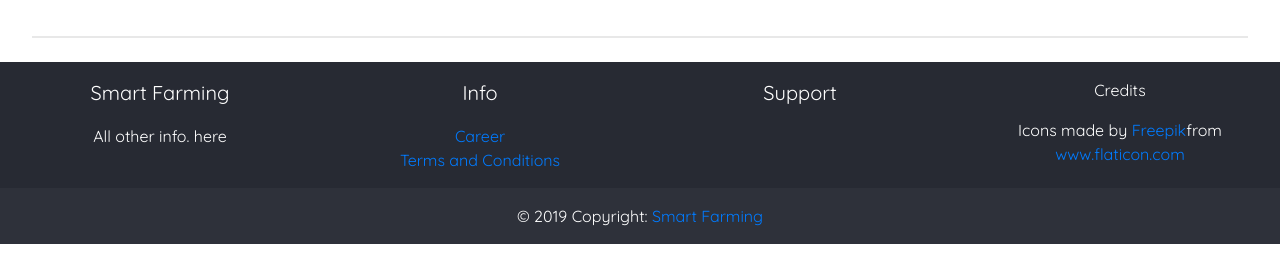
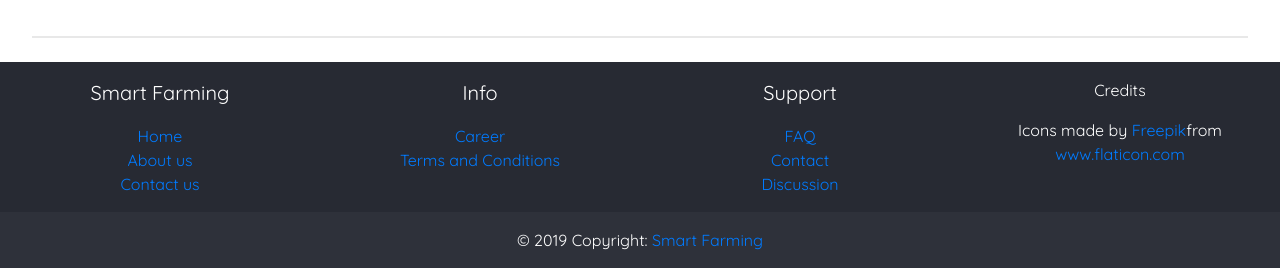
Before and after one commit to Vengixlabs/agri-site, a plain HTML site: page index.html in a window 1280 px wide. Shown: the part 4315-4583 px from the top of the page. Before the commit the page ends 4559 px from the top, so only its background shows below. Drawn offline with nearby package versions, Linux system fonts and the light colour scheme.

Commit message:
footer updated

```diff
--- a/index.html
+++ b/index.html
@@ -284,7 +284,9 @@
             <!-- Logo and contact -->
             <div class="col-sm-12 col-md-6 col-lg-3">
                 <p class="lead">Smart Farming</p>
-                <p>All other info. here</p>
+                <a href="">Home</a><br>
+                <a href="">About us</a><br>
+                <a href="">Contact us</a>
             </div>
             <div class="col-sm-12 col-md-6 col-lg-3">
                 <p class="lead">Info</p>
@@ -294,7 +296,11 @@
             </div>
             <div class="col-sm-12 col-md-6 col-lg-3">
                 <p class="lead">Support</p>
-                <a href="#"></a>
+                <a href="#">FAQ</a>
+                <br>
+                <a href="#">Contact</a>
+                <br>
+                <a href="#">Discussion</a>
             </div>
             <div class="col-sm-12 col-md-6 col-lg-3">
                 <p>Credits</p>
```
